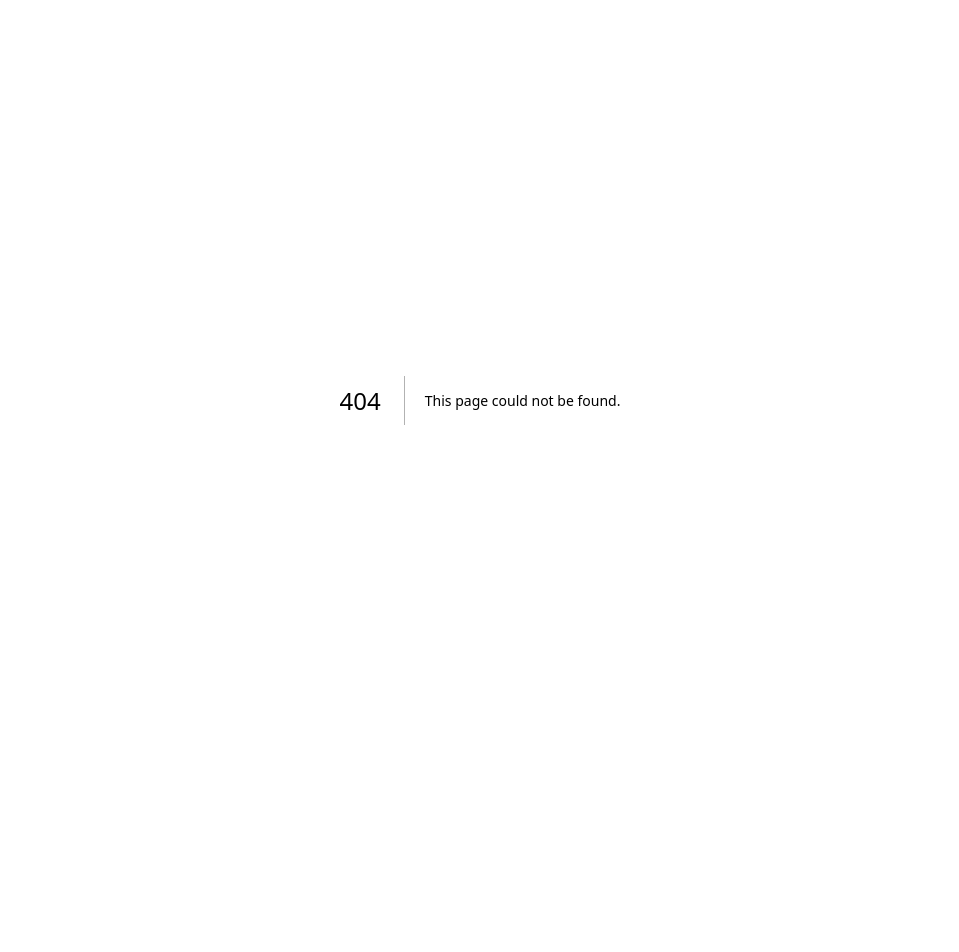
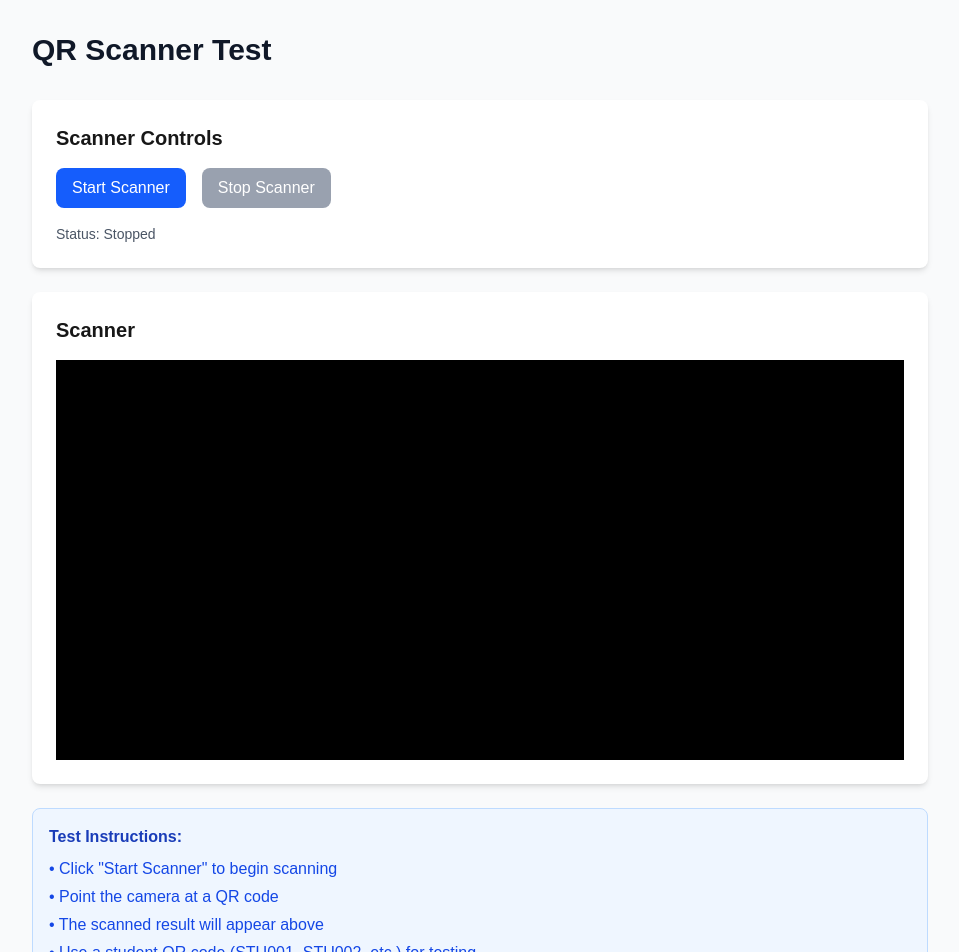
Before and after one commit to Shashimal123/student-attendance-system, a Next.js app: page /test-qr-scanner in a window 1280 px wide. Before the commit this address had no page. Shown: the top 952 px of the page, without its empty margins (160-1119 px from the left). Before the commit the page ends 800 px from the top, so only its background shows below. Built offline with nearby package versions, Linux system fonts and the light colour scheme.

Commit message:
Refactor attendance marking logic to use QR code directly for student identification; update related API endpoints and components for consistency in handling QR codes.

```diff
--- a/src/app/admin/attendance/scanner/page.tsx
+++ b/src/app/admin/attendance/scanner/page.tsx
@@ -60,7 +60,7 @@ export default function AttendanceScannerPage() {
     }
   }, [])
 
-  const markAttendance = useCallback(async (studentId: string, courseId: string) => {
+  const markAttendance = useCallback(async (qrCode: string, courseId: string) => {
     try {
       const token = localStorage.getItem('token')
 
@@ -72,7 +72,7 @@ export default function AttendanceScannerPage() {
       }
 
       // First check payment status using course code
-      const paymentResponse = await fetch(`/api/admin/attendance/check-payment?studentId=${studentId}&courseId=${course.code}`, {
+      const paymentResponse = await fetch(`/api/admin/attendance/check-payment?studentId=${qrCode}&courseId=${course.code}`, {
         method: 'GET',
         headers: {
           'Authorization': `Bearer ${token}`
@@ -88,7 +88,7 @@ export default function AttendanceScannerPage() {
         return
       }
 
-      // Mark attendance
+      // Mark attendance using the studentId from payment response
       const attendanceResponse = await fetch('/api/admin/attendance/mark', {
         method: 'POST',
         headers: {
@@ -96,10 +96,9 @@ export default function AttendanceScannerPage() {
           'Authorization': `Bearer ${token}`
         },
         body: JSON.stringify({
-          studentId: studentId, // Use the studentId string, not database ID
+          studentId: paymentData.student.studentId, // Use the studentId from payment response
           courseId,
-          status: 'PRESENT',
-          source: 'scanner'
+          status: 'PRESENT'
         })
       })
 
@@ -110,15 +109,7 @@ export default function AttendanceScannerPage() {
       if (attendanceData.success) {
         setScannedStudent(paymentData.student)
 
-        // Show payment warning if applicable
-        if (attendanceData.paymentWarning) {
-          setMessage({
-            type: 'error',
-            text: `Attendance marked but ${attendanceData.paymentWarning.message}`
-          })
-        } else {
-          setMessage({ type: 'success', text: 'Attendance marked successfully!' })
-        }
+        setMessage({ type: 'success', text: 'Attendance marked successfully!' })
 
         // Auto-hide success message after 5 seconds
         setTimeout(() => {
@@ -126,7 +117,7 @@ export default function AttendanceScannerPage() {
           setScannedStudent(null)
         }, 5000)
       } else {
-        setMessage({ type: 'error', text: attendanceData.error || 'Failed to mark attendance' })
+        setMessage({ type: 'error', text: attendanceData.message || 'Failed to mark attendance' })
       }
     } catch (error) {
       console.error('Error marking attendance:', error)
@@ -139,18 +130,16 @@ export default function AttendanceScannerPage() {
       setScanning(true)
 
       try {
-        // Extract student ID from QR code
-        const qrData = decodedText
-        const studentId = qrData.split('-')[0] // Assuming format: STU123456-abc123
+        // The QR code contains the full qrCode value from database
+        const qrData = decodedText.trim()
 
         console.log('QR Code scanned:', qrData)
-        console.log('Extracted student ID:', studentId)
         console.log('Selected course ID:', selectedCourse)
 
-        if (studentId && selectedCourse) {
-          await markAttendance(studentId, selectedCourse)
+        if (qrData && selectedCourse) {
+          await markAttendance(qrData, selectedCourse)
         } else {
-          setMessage({ type: 'error', text: 'Missing student ID or course selection' })
+          setMessage({ type: 'error', text: 'Missing QR data or course selection' })
         }
       } catch (error) {
         console.error('Error processing scan:', error)
--- a/src/app/api/admin/attendance/check-payment/route.ts
+++ b/src/app/api/admin/attendance/check-payment/route.ts
@@ -19,9 +19,9 @@ async function handler(req: NextRequest) {
       )
     }
 
-    // Find student by student ID
+    // Find student by qrCode (which is what the QR scanner provides)
     const student = await prisma.student.findFirst({
-      where: { studentId },
+      where: { qrCode: studentId },
       include: {
         enrollments: {
           where: { isActive: true },
--- a/src/app/api/attendance/mark/route.ts
+++ b/src/app/api/attendance/mark/route.ts
@@ -19,6 +19,9 @@ async function handler(req: NextRequest) {
         { status: 400 }
       )
     }
+
+    // studentId here is actually the database ID from the student lookup
+    const studentDbId = studentId
 
     // Verify the course belongs to the teacher (unless admin)
     let course
@@ -55,14 +58,14 @@ async function handler(req: NextRequest) {
     // Check if student is enrolled in the course
     const enrollment = await prisma.courseEnrollment.findFirst({
       where: {
-        studentId,
+        studentId: studentDbId, // This is the database ID
         courseId,
         isActive: true
       }
     })
 
     if (!enrollment) {
-      console.log('Student not enrolled in course:', { studentId, courseId })
+      console.log('Student not enrolled in course:', { studentDbId, courseId })
       return NextResponse.json(
         { error: 'Student is not enrolled in this course' },
         { status: 400 }
@@ -76,7 +79,7 @@ async function handler(req: NextRequest) {
 
     const payment = await prisma.payment.findFirst({
       where: {
-        studentId,
+        studentId: studentDbId,
         courseId,
         month: currentMonth,
         year: currentYear
@@ -115,7 +118,7 @@ async function handler(req: NextRequest) {
 
     const existingAttendance = await prisma.attendance.findFirst({
       where: {
-        studentId,
+        studentId: studentDbId,
         courseId,
         date: {
           gte: today,
@@ -141,7 +144,7 @@ async function handler(req: NextRequest) {
       // Send attendance email to student (optional)
       try {
         const student = await prisma.student.findUnique({
-          where: { id: studentId },
+          where: { id: studentDbId },
           include: { user: true }
         })
 
@@ -168,7 +171,7 @@ async function handler(req: NextRequest) {
       // Create new attendance record
       const newAttendance = await prisma.attendance.create({
         data: {
-          studentId,
+          studentId: studentDbId,
           courseId,
           date: today,
           status,
@@ -178,12 +181,12 @@ async function handler(req: NextRequest) {
       })
 
       // Create notification for student
-      await createAttendanceMarkedNotification(studentId, course.name, status)
+      await createAttendanceMarkedNotification(studentDbId, course.name, status)
 
       // Send attendance email to student (optional)
       try {
         const student = await prisma.student.findUnique({
-          where: { id: studentId },
+          where: { id: studentDbId },
           include: { user: true }
         })
 
--- a/src/app/api/students/by-id/[studentId]/route.ts
+++ b/src/app/api/students/by-id/[studentId]/route.ts
@@ -2,9 +2,10 @@ import { NextRequest, NextResponse } from 'next/server'
 import { withTeacherAuth } from '@/lib/middleware'
 import { prisma } from '@/lib/prisma'
 
-async function handler(req: NextRequest, { params }: { params: { studentId: string } }) {
+async function handler(req: NextRequest, { params }: { params: Promise<{ studentId: string }> }) {
   try {
-    const { studentId } = params
+    const resolvedParams = await params
+    const { studentId } = resolvedParams
 
     console.log('Looking for student with ID:', studentId)
 
--- a/src/app/student/qr-code/page.tsx
+++ b/src/app/student/qr-code/page.tsx
@@ -94,7 +94,7 @@ export default function StudentQRCodePage() {
           {/* QR Code Display */}
           <div>
             <QRCodeDisplay
-              studentId={studentData.studentId}
+              studentId={studentData.qrCode}
               studentName={`${studentData.firstName} ${studentData.lastName}`}
               className="h-fit"
             />
--- a/src/app/teacher/attendance/page.tsx
+++ b/src/app/teacher/attendance/page.tsx
@@ -92,11 +92,11 @@ export default function TeacherAttendancePage() {
     }
   }
 
-  const handleQRScan = async (studentId: string) => {
-    console.log('QR Code scanned:', studentId)
+  const handleQRScan = async (qrCode: string) => {
+    console.log('QR Code scanned:', qrCode)
     try {
       const token = localStorage.getItem('token')
-      const response = await fetch(`/api/students/by-id/${studentId}`, {
+      const response = await fetch(`/api/students/by-id/${encodeURIComponent(qrCode)}`, {
         headers: {
           'Authorization': `Bearer ${token}`
         }
@@ -324,8 +324,6 @@ export default function TeacherAttendancePage() {
             <div className="bg-white/80 backdrop-blur-md rounded-2xl shadow-xl border border-white/20 p-6">
               <h3 className="text-lg font-semibold text-gray-900 mb-4">QR Code Scanner</h3>
               <QRCodeScanner
-                onScan={handleQRScan}
-                onError={(error) => setMessage({ type: 'error', text: error })}
                 className="mb-6"
               />
             </div>
--- /dev/null
+++ b/src/app/test-qr-scanner/page.tsx
@@ -0,0 +1,121 @@
+'use client'
+
+import { useState, useRef, useEffect } from 'react'
+import { Html5QrcodeScanner } from 'html5-qrcode'
+
+export default function TestQRScannerPage() {
+  const [result, setResult] = useState<string>('')
+  const [error, setError] = useState<string>('')
+  const [isScanning, setIsScanning] = useState(false)
+  const scannerRef = useRef<Html5QrcodeScanner | null>(null)
+  const scannerContainerRef = useRef<HTMLDivElement>(null)
+
+  const onScanSuccess = (decodedText: string) => {
+    console.log('QR Code scanned:', decodedText)
+    setResult(decodedText)
+    setError('')
+  }
+
+  const onScanFailure = (error: string) => {
+    console.log('QR scan failed:', error)
+    setError(error)
+  }
+
+  const startScanner = () => {
+    if (scannerContainerRef.current && !scannerRef.current) {
+      setIsScanning(true)
+      setResult('')
+      setError('')
+
+      scannerRef.current = new Html5QrcodeScanner(
+        "qr-reader",
+        {
+          fps: 10,
+          qrbox: { width: 250, height: 250 },
+          aspectRatio: 1.0
+        },
+        false
+      )
+
+      scannerRef.current.render(onScanSuccess, onScanFailure)
+    }
+  }
+
+  const stopScanner = () => {
+    if (scannerRef.current) {
+      scannerRef.current.clear()
+      scannerRef.current = null
+    }
+    setIsScanning(false)
+  }
+
+  useEffect(() => {
+    return () => {
+      if (scannerRef.current) {
+        scannerRef.current.clear()
+        scannerRef.current = null
+      }
+    }
+  }, [])
+
+  return (
+    <div className="min-h-screen bg-gray-50 p-8">
+      <div className="max-w-4xl mx-auto">
+        <h1 className="text-3xl font-bold text-gray-900 mb-8">QR Scanner Test</h1>
+
+        <div className="bg-white rounded-lg shadow-md p-6 mb-6">
+          <h2 className="text-xl font-semibold mb-4">Scanner Controls</h2>
+          <div className="flex gap-4 mb-4">
+            <button
+              onClick={startScanner}
+              disabled={isScanning}
+              className="bg-blue-600 text-white px-4 py-2 rounded-lg hover:bg-blue-700 disabled:bg-gray-400"
+            >
+              Start Scanner
+            </button>
+            <button
+              onClick={stopScanner}
+              disabled={!isScanning}
+              className="bg-red-600 text-white px-4 py-2 rounded-lg hover:bg-red-700 disabled:bg-gray-400"
+            >
+              Stop Scanner
+            </button>
+          </div>
+
+          <div className="text-sm text-gray-600">
+            Status: {isScanning ? 'Scanning...' : 'Stopped'}
+          </div>
+        </div>
+
+        <div className="bg-white rounded-lg shadow-md p-6 mb-6">
+          <h2 className="text-xl font-semibold mb-4">Scanner</h2>
+          <div id="qr-reader" ref={scannerContainerRef}></div>
+        </div>
+
+        {result && (
+          <div className="bg-green-50 border border-green-200 rounded-lg p-4 mb-6">
+            <h3 className="font-semibold text-green-800 mb-2">Scan Result:</h3>
+            <p className="text-green-700 font-mono">{result}</p>
+          </div>
+        )}
+
+        {error && (
+          <div className="bg-red-50 border border-red-200 rounded-lg p-4 mb-6">
+            <h3 className="font-semibold text-red-800 mb-2">Error:</h3>
+            <p className="text-red-700">{error}</p>
+          </div>
+        )}
+
+        <div className="bg-blue-50 border border-blue-200 rounded-lg p-4">
+          <h3 className="font-semibold text-blue-800 mb-2">Test Instructions:</h3>
+          <ul className="text-blue-700 space-y-1">
+            <li>• Click "Start Scanner" to begin scanning</li>
+            <li>• Point the camera at a QR code</li>
+            <li>• The scanned result will appear above</li>
+            <li>• Use a student QR code (STU001, STU002, etc.) for testing</li>
+          </ul>
+        </div>
+      </div>
+    </div>
+  )
+}
--- a/src/components/QRCodeDisplay.tsx
+++ b/src/components/QRCodeDisplay.tsx
@@ -16,6 +16,7 @@ export default function QRCodeDisplay({ studentId, studentName, className = '' }
   useEffect(() => {
     const generateQRCode = async () => {
       try {
+        // Use the studentId directly as it should be the qrCode value
         const url = await QRCode.toDataURL(studentId, {
           width: 300,
           margin: 2,
--- a/src/components/QRCodeScanner.tsx
+++ b/src/components/QRCodeScanner.tsx
@@ -110,8 +110,8 @@ export default function QRScannerWithAPI({ courseId: initialCourseId = null, mar
     }
   }, [user, initialCourseId, courseId])
 
-  // Helper: parse the scanned payload into a studentId
-  const parseStudentId = (raw: string): string | null => {
+  // Helper: parse the scanned payload into a qrCode
+  const parseQRCode = (raw: string): string | null => {
     if (!raw) return null
     setDebugLastScanned(raw)
     raw = raw.trim()
@@ -137,14 +137,8 @@ export default function QRScannerWithAPI({ courseId: initialCourseId = null, mar
       // ignore
     }
 
-    // If contains '-' (e.g. STU001-test123), take prefix before first '-'
-    if (raw.includes('-')) return raw.split('-')[0]
-
-    // If the token looks like STUxxx, accept as-is
-    if (/^STU\d+/i.test(raw)) return raw
-
-    // fallback: return raw if short-ish
-    if (raw.length > 0 && raw.length < 50) return raw
+    // Return the raw QR code data as-is (it should be the qrCode field from database)
+    if (raw.length > 0 && raw.length < 100) return raw
 
     return null
   }
@@ -160,7 +154,7 @@ export default function QRScannerWithAPI({ courseId: initialCourseId = null, mar
   }
 
   // Call attendance API
-  const markAttendance = async (studentId: string) => {
+  const markAttendance = async (qrCode: string) => {
     if (!courseId) {
       showError('Please select a course before scanning.')
       return { ok: false, msg: 'No course selected' }
@@ -177,9 +171,23 @@ export default function QRScannerWithAPI({ courseId: initialCourseId = null, mar
       return { ok: false, msg: 'No authentication token' }
     }
 
-    const payload = { studentId, courseId, status: 'PRESENT', markedBy: markedBy || user.teacherId || user.adminId }
+    // First, find the student by qrCode to get the studentId
+    try {
+      const studentRes = await fetch(`/api/students/by-id/${encodeURIComponent(qrCode)}`, {
+        method: 'GET',
+        headers: {
+          'Authorization': `Bearer ${token}`
+        }
+      })
 
-    try {
+      const studentData = await studentRes.json()
+      if (!studentRes.ok || !studentData.success) {
+        return { ok: false, msg: 'Student not found' }
+      }
+
+      const studentId = studentData.student.id
+      const payload = { studentId, courseId, status: 'PRESENT', markedBy: markedBy || user.teacherId || user.adminId }
+
       const res = await fetch('/api/attendance/mark', {
         method: 'POST',
         headers: {
@@ -209,21 +217,21 @@ export default function QRScannerWithAPI({ courseId: initialCourseId = null, mar
     }
     cooldownRef.current = true
 
-    const studentId = parseStudentId(raw)
-    if (!studentId) {
+    const qrCode = parseQRCode(raw)
+    if (!qrCode) {
       showError('Invalid QR format. Scanned: ' + raw.slice(0, 80))
     } else {
-      setDebugLastScanned(studentId)
-      setStatus('Checking ' + studentId + '...')
+      setDebugLastScanned(qrCode)
+      setStatus('Checking ' + qrCode + '...')
       // Pause scanner to avoid duplicate network calls, keep video alive
       try { qrScannerRef.current?.pause() } catch (e) { console.warn('pause failed', e) }
       setIsScanning(false)
 
-      const result = await markAttendance(studentId)
+      const result = await markAttendance(qrCode)
       if (result.ok) {
-        showSuccess(`✅ Attendance marked for ${studentId}`)
+        showSuccess(`✅ Attendance marked for ${qrCode}`)
         // add to attendance list (prevent duplicates)
-        setAttendance(prev => prev.includes(studentId) ? prev : [...prev, studentId])
+        setAttendance(prev => prev.includes(qrCode) ? prev : [...prev, qrCode])
       } else {
         // show server-provided message if available
         showError(`❌ ${result.msg}`)
```
Also changed, not shown: 1 other file (tests, documents, lock files or other folders).
